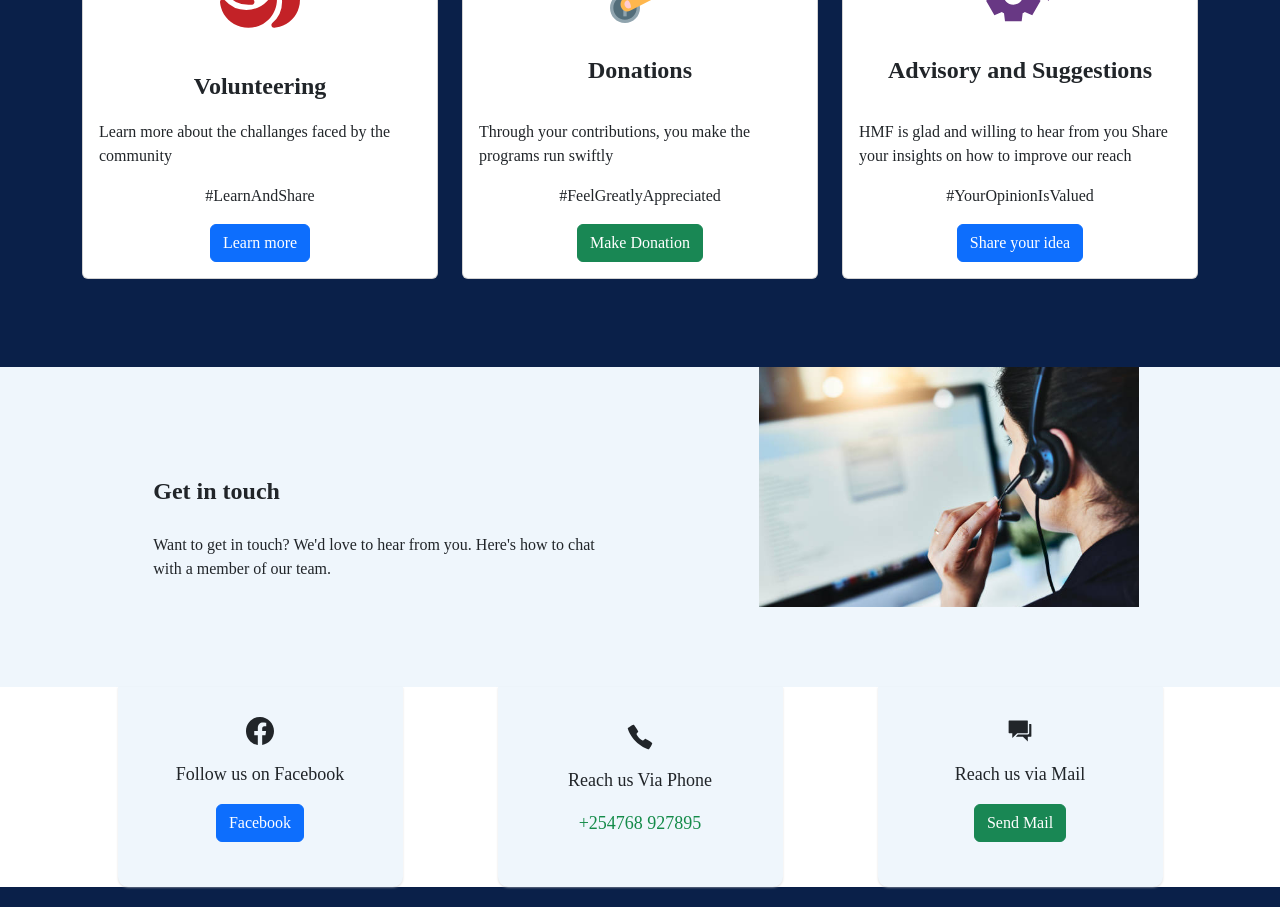
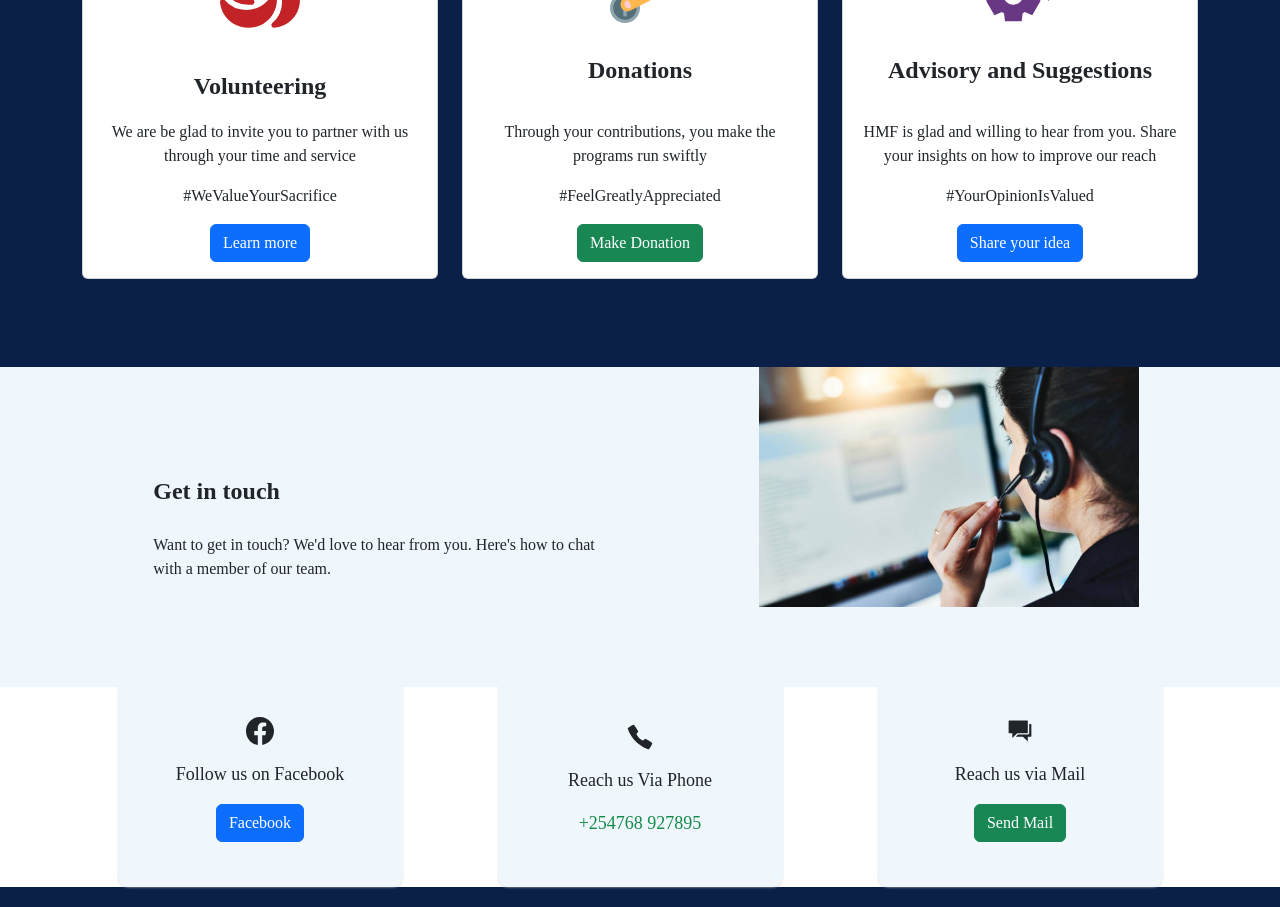
Before and after one commit to Manenomyk/Harold-mbati-site, a React (Create React App) app: page / in a window 1280 px wide. Shown: the part 1720-2627 px from the top of the page. Built offline with nearby package versions, Linux system fonts and the light colour scheme; a web font is replaced by a local one.

Commit message:
content possioning

```diff
--- a/src/Pages/Home.js
+++ b/src/Pages/Home.js
@@ -108,7 +108,7 @@ function Home() {
         </div>
 
         <home.Container className="mb-4">
-          <home.Row >
+          <home.Row>
             <home.Col lg={5} className="mx-auto share">
               <div className="topinfo">
                 There are numerous ways you can help HMF bring change in the
@@ -116,8 +116,8 @@ function Home() {
                 volunteering your time and donations are all welcomed.
               </div>
             </home.Col>
-            <home.Col lg={4} className='mx-auto imgcol'>
-            <home.Image
+            <home.Col lg={4} className="mx-auto imgcol">
+              <home.Image
                 src={share}
                 className="d-block share_img"
                 alt="Slide one"
@@ -139,10 +139,11 @@ function Home() {
                     Volunteering
                   </p>
                   <div>
-                    <p className="advice">
-                      Learn more about the challanges faced by the community
+                    <p className="advice text-center">
+                      We are be glad to invite you to partner with us through
+                      your time and service
                     </p>
-                    <p className="advice">#LearnAndShare</p>
+                    <p className="advice">#WeValueYourSacrifice</p>
                   </div>
                   <div className="advice">
                     <button className="btn btn-primary">Learn more</button>
@@ -160,7 +161,7 @@ function Home() {
                 </p>
                 <home.Card.Body>
                   <div>
-                    <p className="advice">
+                    <p className="advice text-center">
                       Through your contributions, you make the programs run
                       swiftly
                     </p>
@@ -184,8 +185,8 @@ function Home() {
                 <home.Card.Body>
                   <div className="advice">
                     <div>
-                      <p className="advice">
-                        HMF is glad and willing to hear from you Share your
+                      <p className="advice text-center">
+                        HMF is glad and willing to hear from you. Share your
                         insights on how to improve our reach
                       </p>
                       <p className="advice">#YourOpinionIsValued</p>
```
